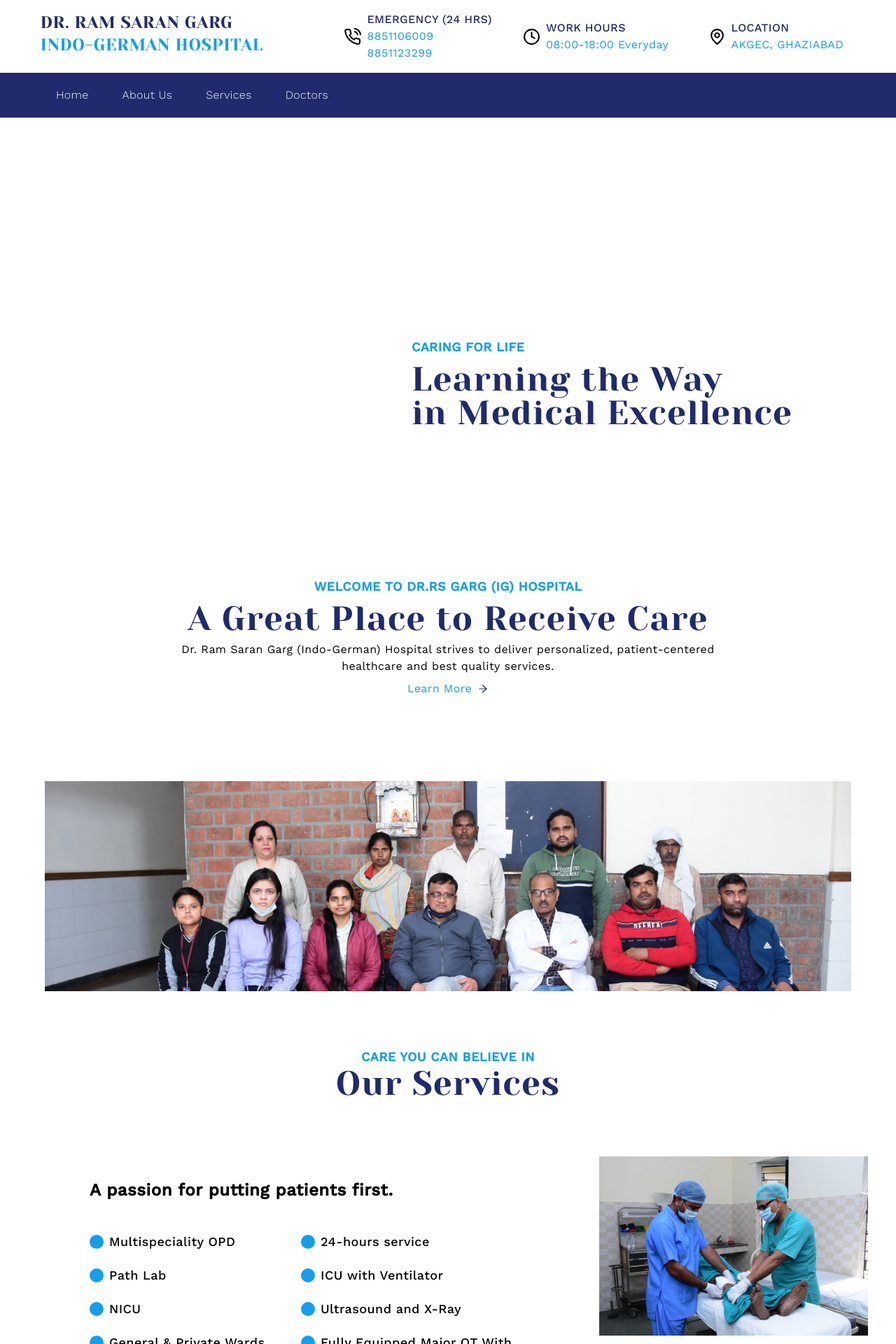
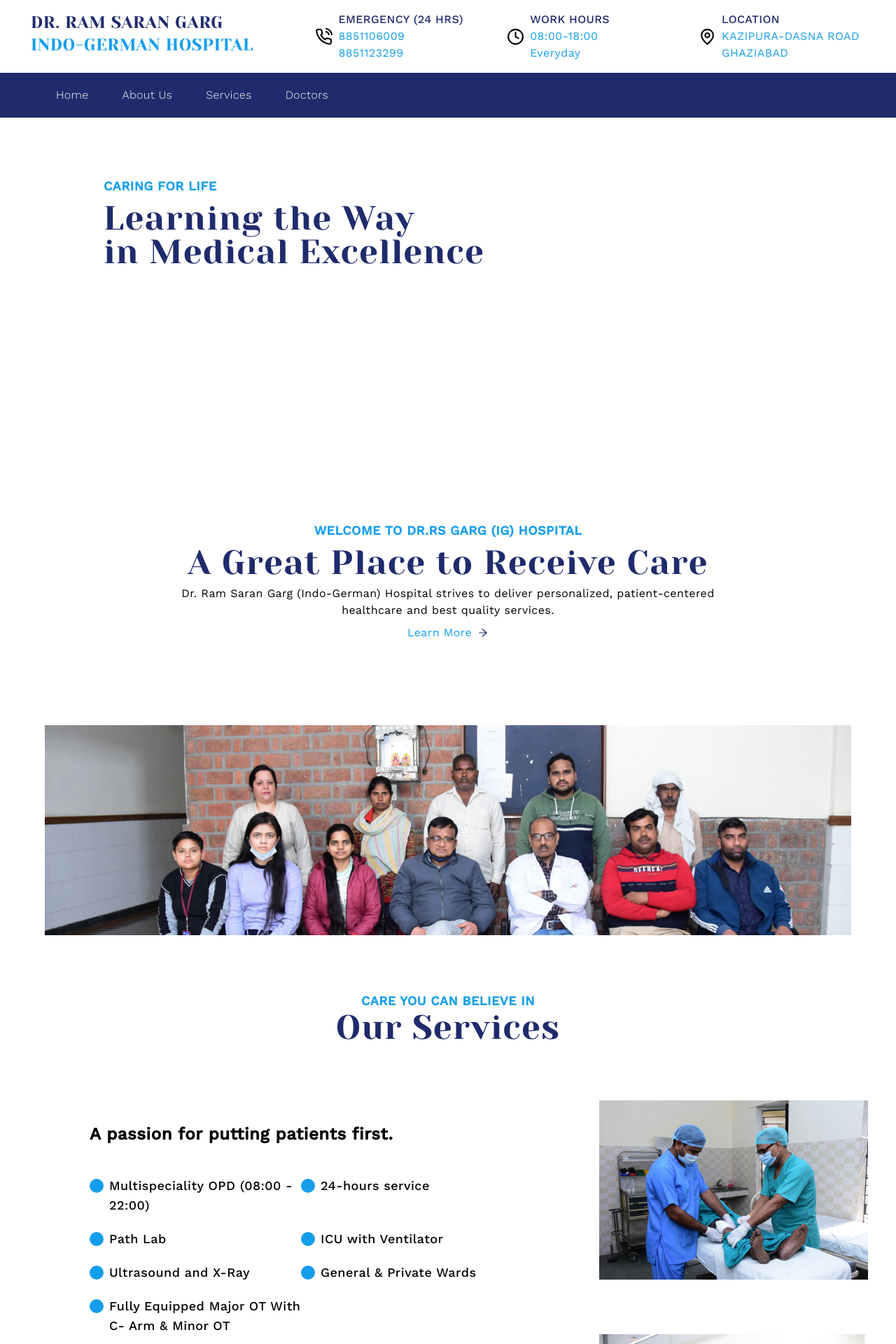
Before and after one commit to hospital-website/hospital-website, a React (Create React App) app: page / in a window 1280 px wide. Shown: the top 1920 px of the page at 70% size. Built offline with nearby package versions, Linux system fonts and the light colour scheme.

Commit message:
more-may-changes

```diff
--- a/src/Components/NavBar/NavBar.js
+++ b/src/Components/NavBar/NavBar.js
@@ -51,7 +51,7 @@ const NavBar = () => {
                 work hours
               </h3>
               <h4 className="font-work text-secondary capitalize">
-                08:00-18:00 everyday
+                08:00-18:00 <br /> everyday
               </h4>
             </div>
           </div>
@@ -64,7 +64,7 @@ const NavBar = () => {
                 location
               </h3>
               <h4 className="font-work text-secondary uppercase">
-                akgec, ghaziabad
+                Kazipura-Dasna Road <br /> Ghaziabad
               </h4>
             </div>
           </div>
--- a/src/Pages/About/About.js
+++ b/src/Pages/About/About.js
@@ -44,8 +44,7 @@ const About = () => {
           hospital:
           <br />
           <br />
-          ■ 40 Beds in General Ward and 20 Beds in Private Ward for indoor
-          patients. <br /> <br />■ Maternity services with primary health care
+          ■ 40 Bedded wards, both general and private. <br /> <br />■ Maternity services with primary health care
           for child and mother. <br /> <br /> ■ Operation Theatre for all major
           and minor surgeries with I.C.U. <br /> <br /> ■ X-Ray, Ultra Sound
           facilities, Pathology and Bio-chemical Laboratory <br />
@@ -69,7 +68,7 @@ const About = () => {
           md:gap-3 py-3 font-work text-lg font-medium"
           >
             <li className="before:content-[''] before:w-5 before:h-5 relative before:absolute before:top-0 before:left-0 before:-translate-x-7 before:translate-y-1 before:rounded-full before:bg-secondary">
-              Multispeciality OPD
+              Multispeciality OPD (08:00 - 22:00)
             </li>
             <li className="before:content-[''] before:w-5 before:h-5 relative before:absolute before:top-0 before:left-0 before:-translate-x-7 before:translate-y-1 before:rounded-full before:bg-secondary">
               24-hours service
@@ -81,9 +80,9 @@ const About = () => {
             <li className="before:content-[''] before:w-5 before:h-5 relative before:absolute before:top-0 before:left-0 before:-translate-x-7 before:translate-y-1 before:rounded-full before:bg-secondary">
               ICU with Ventilator
             </li>
-            <li className="before:content-[''] before:w-5 before:h-5 relative before:absolute before:top-0 before:left-0 before:-translate-x-7 before:translate-y-1 before:rounded-full before:bg-secondary">
+            {/* <li className="before:content-[''] before:w-5 before:h-5 relative before:absolute before:top-0 before:left-0 before:-translate-x-7 before:translate-y-1 before:rounded-full before:bg-secondary">
               NICU
-            </li>
+            </li> */}
             <li className="before:content-[''] before:w-5 before:h-5 relative before:absolute before:top-0 before:left-0 before:-translate-x-7 before:translate-y-1 before:rounded-full before:bg-secondary">
               Ultrasound & X-Ray
             </li>
--- a/src/Pages/Home/Home.js
+++ b/src/Pages/Home/Home.js
@@ -38,7 +38,7 @@ const Home = () => {
         </div>
         <article
           id="hero-text"
-          className="grid place-items-center py-20 gap-2 text-center md:text-left md:justify-end md:px-32 md:py-16  z-100 md:mt-[230px] md:mb-[110px] mb-[90px] rounded"
+          className="grid place-items-center py-20 gap-2 text-center md:text-left md:justify-start md:px-32 md:py-16  z-100 md:mb-[260px] mb-[240px] rounded"
         >
           <div className="home-text-main grid gap-2 w-fit rounded p-5 ">
             <p
@@ -170,7 +170,7 @@ const Home = () => {
             md:grid-cols-2 justify-center px-7 gap-5 py-3 font-work text-lg font-medium"
             >
               <li className="before:content-[''] before:w-5 before:h-5 relative before:absolute before:top-0 before:left-0 before:-translate-x-7 before:translate-y-1 before:rounded-full before:bg-secondary">
-                Multispeciality OPD
+                Multispeciality OPD (08:00 - 22:00)
               </li>
               <li className="before:content-[''] before:w-5 before:h-5 relative before:absolute before:top-0 before:left-0 before:-translate-x-7 before:translate-y-1 before:rounded-full before:bg-secondary">
                 24-hours service
@@ -182,9 +182,9 @@ const Home = () => {
               <li className="before:content-[''] before:w-5 before:h-5 relative before:absolute before:top-0 before:left-0 before:-translate-x-7 before:translate-y-1 before:rounded-full before:bg-secondary">
                 ICU with Ventilator
               </li>
-              <li className="before:content-[''] before:w-5 before:h-5 relative before:absolute before:top-0 before:left-0 before:-translate-x-7 before:translate-y-1 before:rounded-full before:bg-secondary">
+              {/* <li className="before:content-[''] before:w-5 before:h-5 relative before:absolute before:top-0 before:left-0 before:-translate-x-7 before:translate-y-1 before:rounded-full before:bg-secondary">
                 NICU
-              </li>
+              </li> */}
               <li className="before:content-[''] before:w-5 before:h-5 relative before:absolute before:top-0 before:left-0 before:-translate-x-7 before:translate-y-1 before:rounded-full before:bg-secondary">
                 Ultrasound and X-Ray
               </li>
@@ -248,7 +248,7 @@ const Home = () => {
           <SpecialCard text={"Radiology"} />
           <SpecialCard text={"Pathology"} />
           <SpecialCard text={"Orthopedics"} />
-          <SpecialCard text={"General Surgeon"} />
+          <SpecialCard text={"General Surgery"} />
 
           {/* <SpecialCard text={"Cardiology"} />
           <SpecialCard text={"Neurosurgery"} />
```
